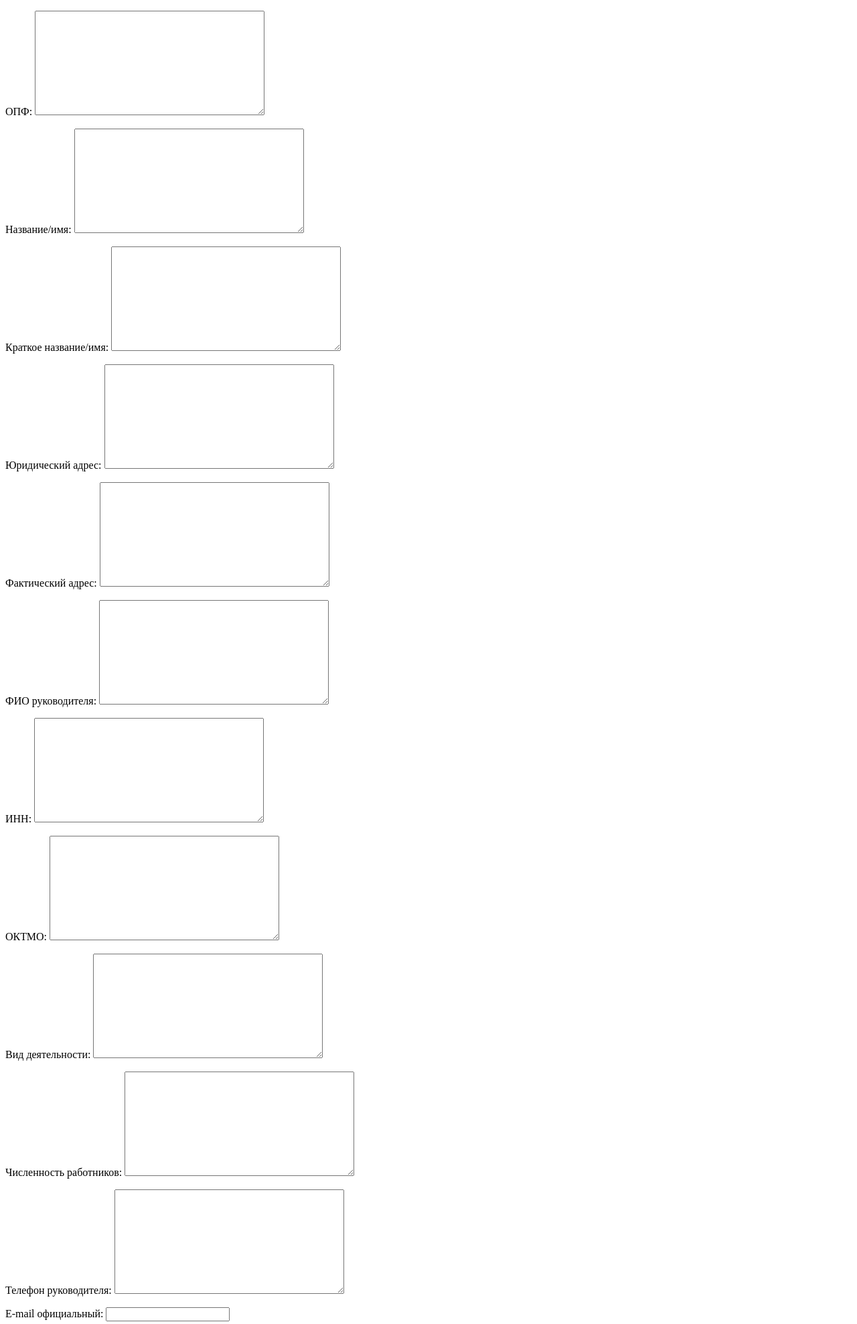
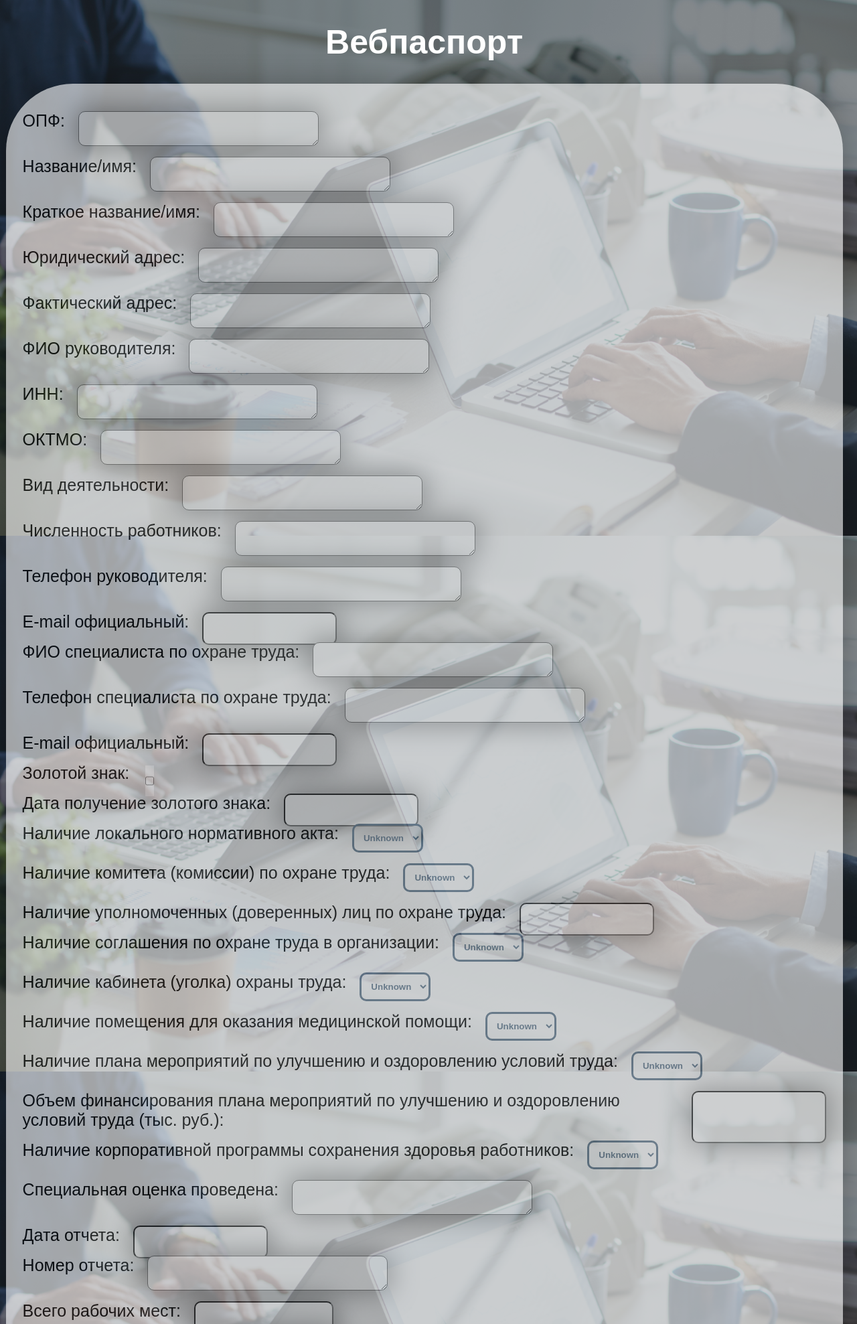
Before and after one commit to amigun/laborProtection, a Django app: page /passport/ in a window 1280 px wide. Shown: the top 1977 px of the page at 67% size. Run offline with Django 4.2, Linux system fonts and the light colour scheme.

Commit message:
prelast commit

```diff
--- a/labourprotection/entrypoint/templates/entrypoint/index.html
+++ b/labourprotection/entrypoint/templates/entrypoint/index.html
@@ -16,7 +16,7 @@
       <p>{{ user.email }}</p>
       </div>
     <div class="buttons">
-    <a href="http://yandex.ru" class="buttonkab1" target="_blank">
+    <a href="#" class="buttonkab1" target="_blank">
       Личные данные
     </a>
     <p><a href="http://127.0.0.1:8000/passport/" class="buttonkab2" target="_blank">
--- a/labourprotection/passport/templates/passport/index.html
+++ b/labourprotection/passport/templates/passport/index.html
@@ -11,7 +11,8 @@
 <form action="{% url 'WebPassport' %}" method="post">
     {% csrf_token %}
     {{ form.as_p }}
-    <button type="submit">Отправить</button>
+    <div class="for_button">
+        <button type="submit">Отправить</button></div>>
 </form>
 </body>
 </html>
--- /dev/null
+++ b/labourprotection/passport/templates/passport/passport.html
@@ -0,0 +1,89 @@
+{% extends 'entrypoint/base.html' %}
+
+{% block mainpart %}
+
+<div class="container">
+    <h1>
+        Вебпаспорт
+    </h1>
+
+    <div class="bg">
+        <form action="{% url 'WebPassport' %}" method="post">
+    {% csrf_token %}
+    {{ form.as_p }}
+    <button type="submit">Отправить</button>
+</form>
+    </div>
+</div>
+
+<style>
+    .container {
+        position: relative;
+        width: 99vw;
+    }
+  body {
+	background-size: cover;
+    background-image: url('/static/entrypoint/img/backgroundregister.png');
+    background-attachment: fixed;
+  }
+
+  h1 {
+    font-size: 50px;
+    color: white;
+    text-align: center;
+  }
+
+
+  .bg {
+    width: 1200px;
+    background-color: white;
+    opacity: .6;
+        border-radius: 100px;
+    padding: 25px;
+    box-shadow: 0px 0px 40px 5px rgba(0, 0, 0, 0.37);
+    margin: 0 auto;
+    margin-bottom: 50px;
+  }
+
+    p {
+        display: flex;
+    }
+
+  label {
+    font-size: 25px;
+    margin-right: 20px;
+  }
+  textarea, input {
+    box-shadow: 0px 0px 40px 5px rgba(0, 0, 0, 0.37);
+    border-radius: 10px;
+    padding: 10px;
+  }
+
+  textarea {
+    height: 30px;
+  }
+
+  button, select {
+    padding: 10px;
+    border: 3px solid #5E768C;
+    border-radius: 10px;
+    background: rgba(0, 0, 0, 0%);
+    color: #5E768C;
+    font-weight: 700;
+    cursor: pointer;
+    transition: .25s;
+  }
+
+    button {
+    display: inline-block;
+    margin-left: 40%;
+    padding-left: 50px;
+    padding-right: 50px;
+    }
+
+  button:hover {
+    background: #5E768C;
+    color: white;
+  }
+</style>
+{% endblock %}
--- a/labourprotection/passport/views.py
+++ b/labourprotection/passport/views.py
@@ -7,4 +7,4 @@
 # Create your views here.
 class WebPassportPage(CreateView):
     form_class = WebPassport
-    template_name = 'passport/index.html'
+    template_name = 'passport/passport.html'
```
